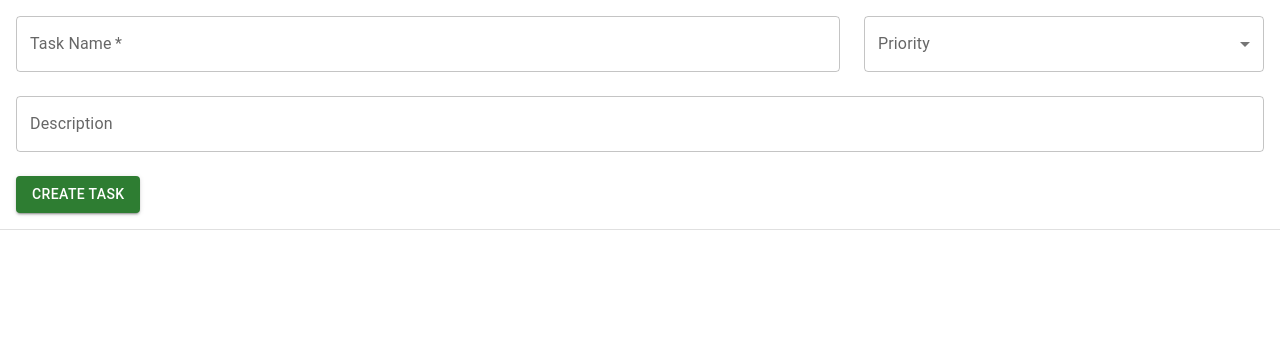
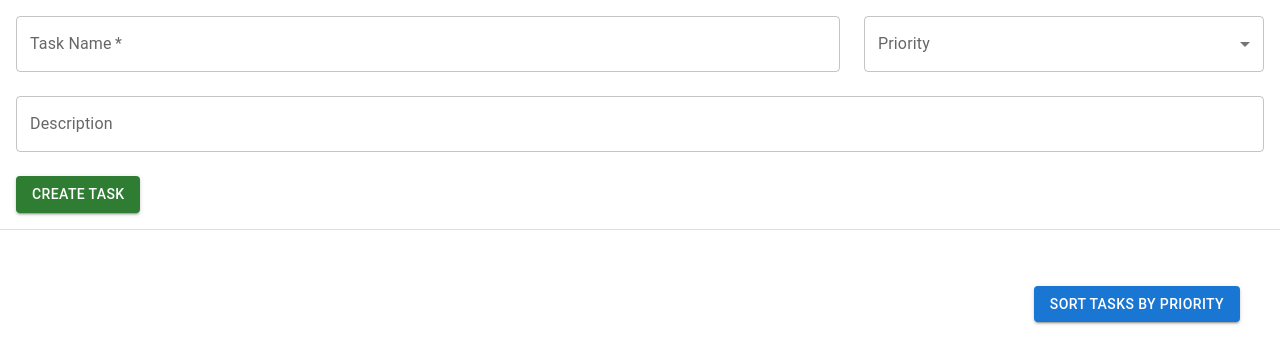
Before and after one commit to visensv/task-manager, a React (Create React App) app: page / in a window 1280 px wide. Shown: the top 364 px of the page. Built offline with nearby package versions, Linux system fonts and the light colour scheme.

Commit message:
added sort task feature to sort tasks in high to low priority

```diff
--- a/src/TaskManager/TaskContainer/Actions/TaskActions.js
+++ b/src/TaskManager/TaskContainer/Actions/TaskActions.js
@@ -1,10 +1,11 @@
-import { CREATE_TASK, DELETE_TASK, UPDATE_TASK, TOGGLE_EDIT_MODAL, TASK_IN_EDIT } from "../../../constants/actionTypes";
+import { CREATE_TASK, DELETE_TASK, UPDATE_TASK, TOGGLE_EDIT_MODAL, TASK_IN_EDIT, SET_TASK_ORDER } from "../../../constants/actionTypes";
 
 const createTask = (formObject) => ({
     type: CREATE_TASK,
     payload: {
         id: Date.now(),
         ...formObject,
+        priority: formObject.priority || 'NA',
     },
 });
 
@@ -28,4 +29,9 @@ const setTaskInEdit = (task) => ({
     payload: task,
 });
 
-export { createTask, deleteTask, updateTask, toggleEditModal, setTaskInEdit }
+const setTaskOrder = (tasks) => ({
+    type: SET_TASK_ORDER,
+    payload: tasks,
+});
+
+export { createTask, deleteTask, updateTask, toggleEditModal, setTaskInEdit, setTaskOrder }
--- a/src/TaskManager/TaskContainer/Reducer/TaskReducer.js
+++ b/src/TaskManager/TaskContainer/Reducer/TaskReducer.js
@@ -1,3 +1,4 @@
+import { CREATE_TASK, DELETE_TASK, UPDATE_TASK, TOGGLE_EDIT_MODAL, TASK_IN_EDIT, SET_TASK_ORDER } from "../../../constants/actionTypes";
 
 const InitialState = {
     tasks: [],
@@ -7,21 +8,21 @@ const InitialState = {
 
 const TaskReducer = (state, action) => {
     switch (action.type) {
-        case "CREATE_TASK": {
+        case CREATE_TASK: {
             return {
                 ...state,
                 tasks: [...state.tasks, action.payload],
             }
         }
 
-        case "DELETE_TASK": {
+        case DELETE_TASK: {
             return {
                 ...state,
                 tasks: state.tasks.filter((task) => task.id !== action.payload),
             };
         }
 
-        case "UPDATE_TASK": {
+        case UPDATE_TASK: {
             const updatedTask = action.payload;
             const updatedTasks = state.tasks.map((task) => {
                 if (task.id === updatedTask.id) {
@@ -35,16 +36,22 @@ const TaskReducer = (state, action) => {
             };
         }
 
-        case "TOGGLE_EDIT_MODAL": {
+        case TOGGLE_EDIT_MODAL: {
             return {
                 ...state,
                 showEditModal: action.payload,
             };
         }
-        case "TASK_IN_EDIT": {
+        case TASK_IN_EDIT: {
             return {
                 ...state,
                 taskInEdit: action.payload,
+            };
+        }
+        case SET_TASK_ORDER: {
+            return {
+                ...state,
+                tasks: action.payload,
             };
         }
         default:
--- a/src/TaskManager/TaskContainer/TaskList/index.js
+++ b/src/TaskManager/TaskContainer/TaskList/index.js
@@ -5,11 +5,13 @@ import Stack from '@mui/material/Stack';
 import Box from '@mui/material/Box';
 import DialogBox from '../../Components/DialogBox';
 import CreateTask from '../CreateTask';
+import { Button } from '@mui/material';
 
 const boxStyles = { p: 5 };
+const sortButtonStyles = { pt: 2, pb: 2, display: 'flex', justifyContent: 'flex-end'};
 
 const TaskList = ({ tasks, deleteTaskHandler, editTaskHandler, handleEditButtonClick,
-  showEditModal, taskInEdit, handleDialogClose }) => {
+  showEditModal, taskInEdit, handleDialogClose, handleSortButtonClick }) => {
   const renderTasks = (tasks) => {
     return tasks.map((task) => {
       return <TaskItem
@@ -23,6 +25,11 @@ const TaskList = ({ tasks, deleteTaskHandler, editTaskHandler, handleEditButtonC
   return (
     <>
       <Box sx={boxStyles}>
+      <Box sx={sortButtonStyles}>
+        <Button variant="contained" color="primary" onClick={() => handleSortButtonClick(tasks)}>
+          Sort tasks by Priority
+          </Button>
+          </Box>
         <Stack
           flexDirection={"row"}
           alignItems="center"
--- a/src/TaskManager/TaskContainer/index.js
+++ b/src/TaskManager/TaskContainer/index.js
@@ -6,7 +6,7 @@ import TaskList from './TaskList'
 import CreateTask from "./CreateTask"
 
 import { TaskReducer, InitialState } from "./Reducer/TaskReducer";
-import { createTask, deleteTask, setTaskInEdit, toggleEditModal, updateTask } from './Actions/TaskActions';
+import { createTask, deleteTask, setTaskInEdit, setTaskOrder, toggleEditModal, updateTask } from './Actions/TaskActions';
 
 
 
@@ -41,6 +41,20 @@ const TaskContainer = () => {
     dispatch(setTaskInEdit({}));
   }
 
+  const handleSortButtonClick = (tasks) => {
+    // Priority mapping to numerical values
+    const priorityMapping = {
+      "NA": 0,
+      'Low': 1,
+      'Medium': 2,
+      'High': 3
+    };
+    const sortedTasks = tasks.sort((a, b) => {
+      return priorityMapping[b.priority] - priorityMapping[a.priority];
+    });
+    dispatch(setTaskOrder(sortedTasks));
+  }
+
   return (
     <>
       <CreateTask
@@ -59,6 +73,7 @@ const TaskContainer = () => {
         open={showEditModal}
         handleDialogClose={handleDialogClose}
         taskInEdit={taskInEdit}
+        handleSortButtonClick={handleSortButtonClick}
       />
     </>
   )
--- a/src/constants/actionTypes.js
+++ b/src/constants/actionTypes.js
@@ -3,5 +3,6 @@ const DELETE_TASK = "DELETE_TASK";
 const UPDATE_TASK = "UPDATE_TASK";
 const TOGGLE_EDIT_MODAL = "TOGGLE_EDIT_MODAL";
 const TASK_IN_EDIT = "TASK_IN_EDIT";
+const SET_TASK_ORDER = "SET_TASK_ORDER";
 
-export { CREATE_TASK, DELETE_TASK, UPDATE_TASK, TOGGLE_EDIT_MODAL, TASK_IN_EDIT };
+export { CREATE_TASK, DELETE_TASK, UPDATE_TASK, TOGGLE_EDIT_MODAL, TASK_IN_EDIT, SET_TASK_ORDER };
```
